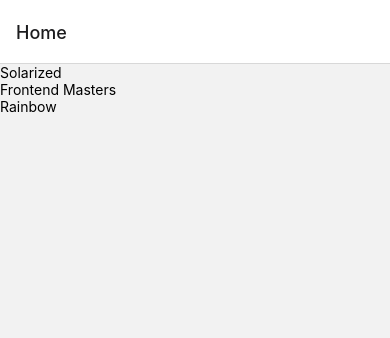
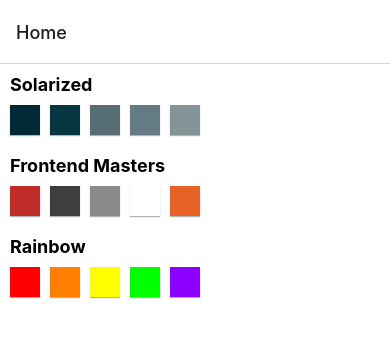
Before and after one commit to sashakaverina/react-native-app, a React Native app: screen /Home in a window 390 px wide. Shown: the top 338 px of the page. Built offline with nearby package versions, Linux system fonts and the light colour scheme.

Commit message:
added color preview

```diff
--- a/components/ColorBox.js
+++ b/components/ColorBox.js
@@ -25,6 +25,11 @@
       alignItems: 'center',
       borderRadius: 3,
       marginBottom: 10,
+      shadowColor: '#000',
+      shadowOffset: { width: 0, height: 1 },
+      shadowOpacity: 0.3,
+      shadowRadius: 1,
+      elevation: 2,
     },
 
     textStyle: {
--- a/components/PalettePreview.js
+++ b/components/PalettePreview.js
@@ -1,17 +1,43 @@
 import React from "react";
-import { Text, View } from 'react-native';
+import { Text, TouchableOpacity, StyleSheet, FlatList, View } from 'react-native';
 
 
-const PalettePreview = ({ item }) => {
+
+const PalettePreview = ({ handlePress, colorPalette }) => {
     return (
-        <TouchableOpacity onPress={() => {
-            navigation.navigate('ColorPalette', item);
-        }}
-        >
-        <Text>{item.paletteName}</Text>
+        <TouchableOpacity onPress={handlePress} >
+        <Text style={styles.text}>{colorPalette.paletteName}</Text>
+        <FlatList style={styles.list}
+
+            data={colorPalette.colors.slice(0, 5)}
+            keyExtractor={item => item.colorName}
+            renderItem={({item}) => <View style={[{ backgroundColor: item.hexCode}, styles.box]}/>}
+        />
       </TouchableOpacity>
     );
 };
 
+const styles = StyleSheet.create({
+    text: {
+        fontWeight: "bold",
+        fontSize: 18,
+        marginBottom: 10,
+    },
+    box: {
+    height: 30,
+    width: 30,
+    marginRight: 10,
+    shadowColor: '#000',
+    shadowOffset: { width: 0, height: 1 },
+    shadowOpacity: 0.3,
+    shadowRadius: 1,
+    elevation: 2,
+},
+ list: {
+     marginBottom: 20,
+     flexDirection: 'row',
+ }
+});
+
 
 export default PalettePreview;
--- a/screens/Home.js
+++ b/screens/Home.js
@@ -1,6 +1,7 @@
 import { NavigationContainer } from "@react-navigation/native";
 import React from "react";
-import { View, Text, TouchableOpacity, FlatList } from 'react-native';
+import { StyleSheet, FlatList } from 'react-native';
+import { withSafeAreaInsets } from "react-native-safe-area-context";
 import PalettePreview from "../components/PalettePreview";
 const SOLARIZED = [
     { colorName: 'Base03', hexCode: '#002b36' },
@@ -45,23 +46,26 @@
 
 const Home = ({navigation}) => {
     return (
-        <FlatList
+        <FlatList style={styles.list}
             data={COLOR_PALETTES}
             keyExtractor={item => item.paletteName}
             renderItem={({item}) => (
-            <TouchableOpacity onPress={() => {
-                navigation.navigate('ColorPalette', item);
-            }}
-            >
-            <Text>{item.paletteName}</Text>
-          </TouchableOpacity>
-
+                <PalettePreview handlePress={() => {
+                    navigation.navigate('ColorPalette', item);
+                } }
+                    colorPalette={item}
+                />
             )}
-
         />
-
     );
 };
 
+const styles = StyleSheet.create({
+  list: {
+      padding: 10,
+      backgroundColor: 'white',
+  }
+});
+
 
 export default Home;
```
